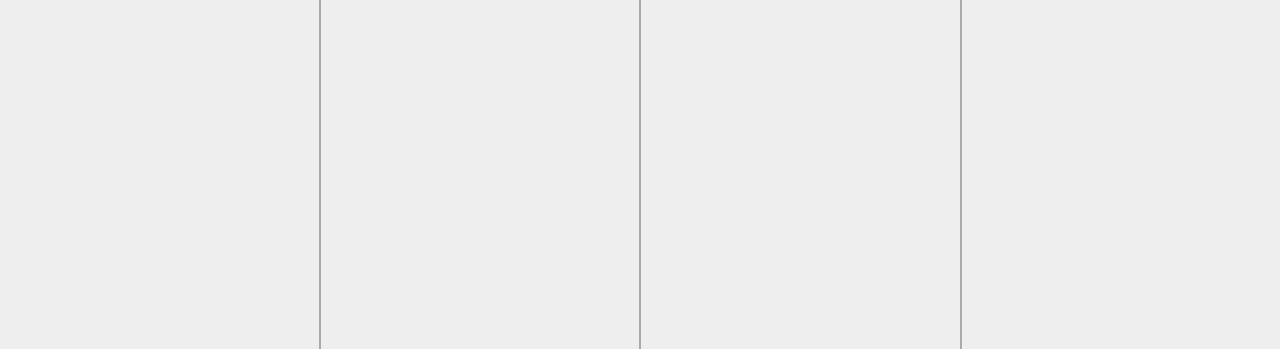
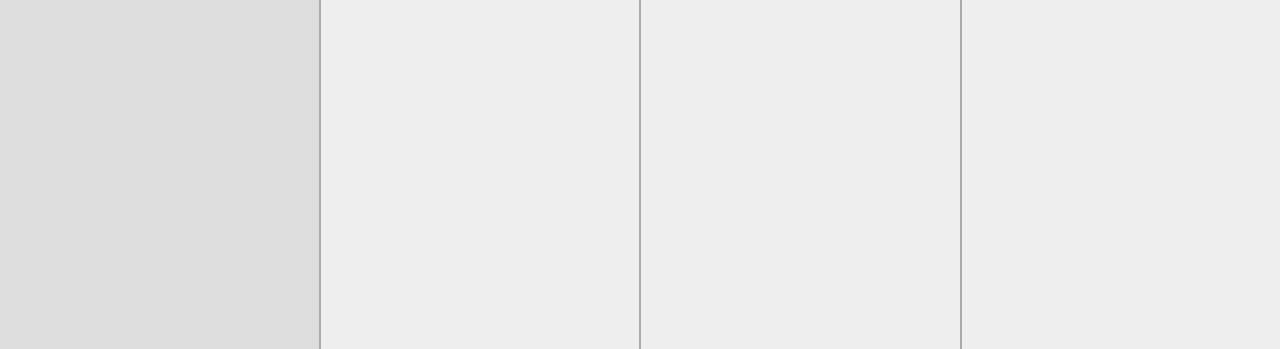
Before and after one commit to chambaz/midi-stream, a website: page index.html in a window 1280 px wide. Shown: the top 349 px of the page. Drawn offline with nearby package versions, Linux system fonts and the light colour scheme; no server answers.

Commit message:
Add hover effect to btns

```diff
--- a/index.html
+++ b/index.html
@@ -36,6 +36,11 @@
           font-family: Helvetica;
           text-align: center;
           border-top: solid 2px #aaa;
+          transition: .3s;
+        }
+
+        .btn:hover {
+          background: #ddd;
         }
 
         .btn:first-child {
```
